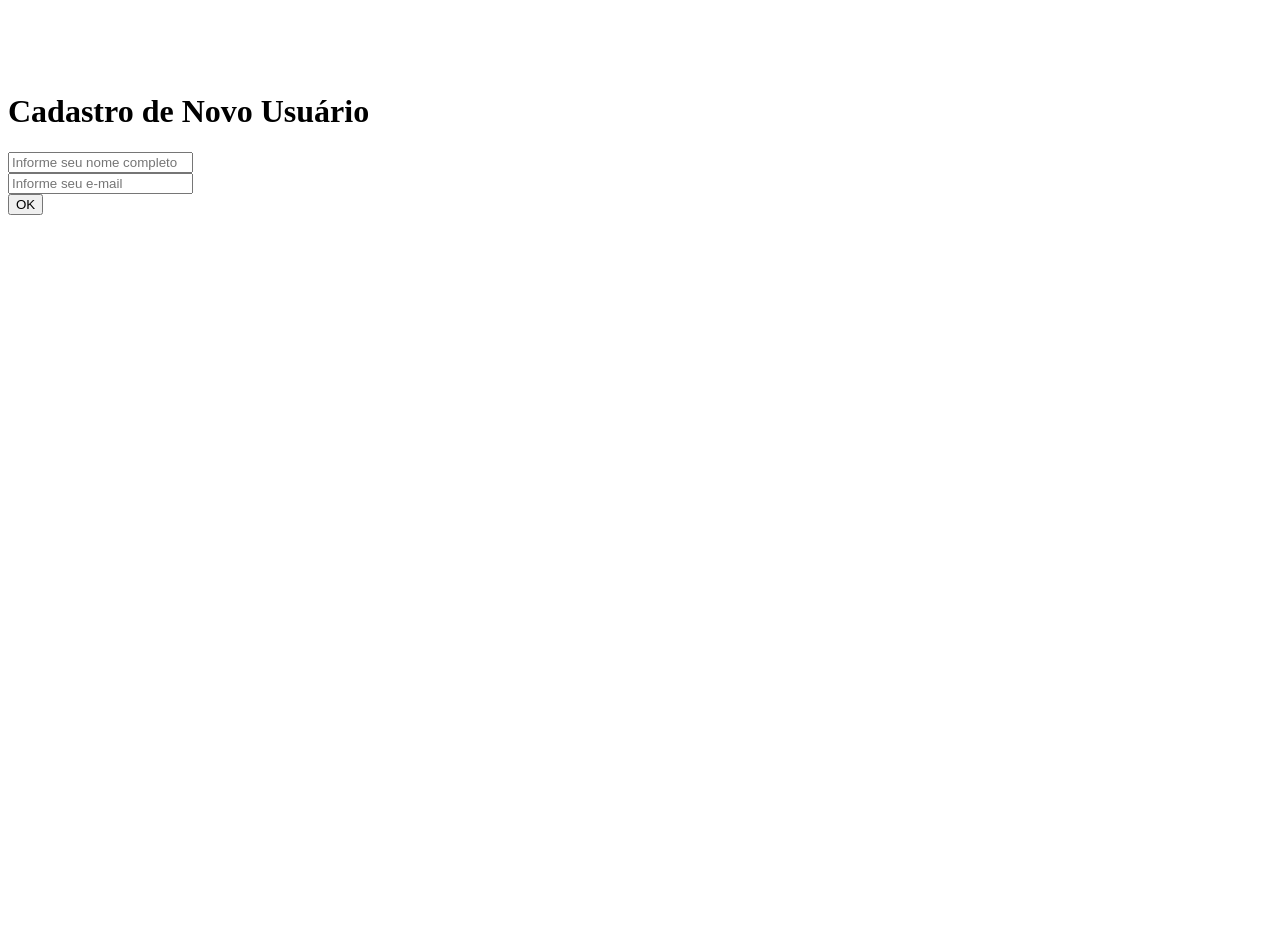
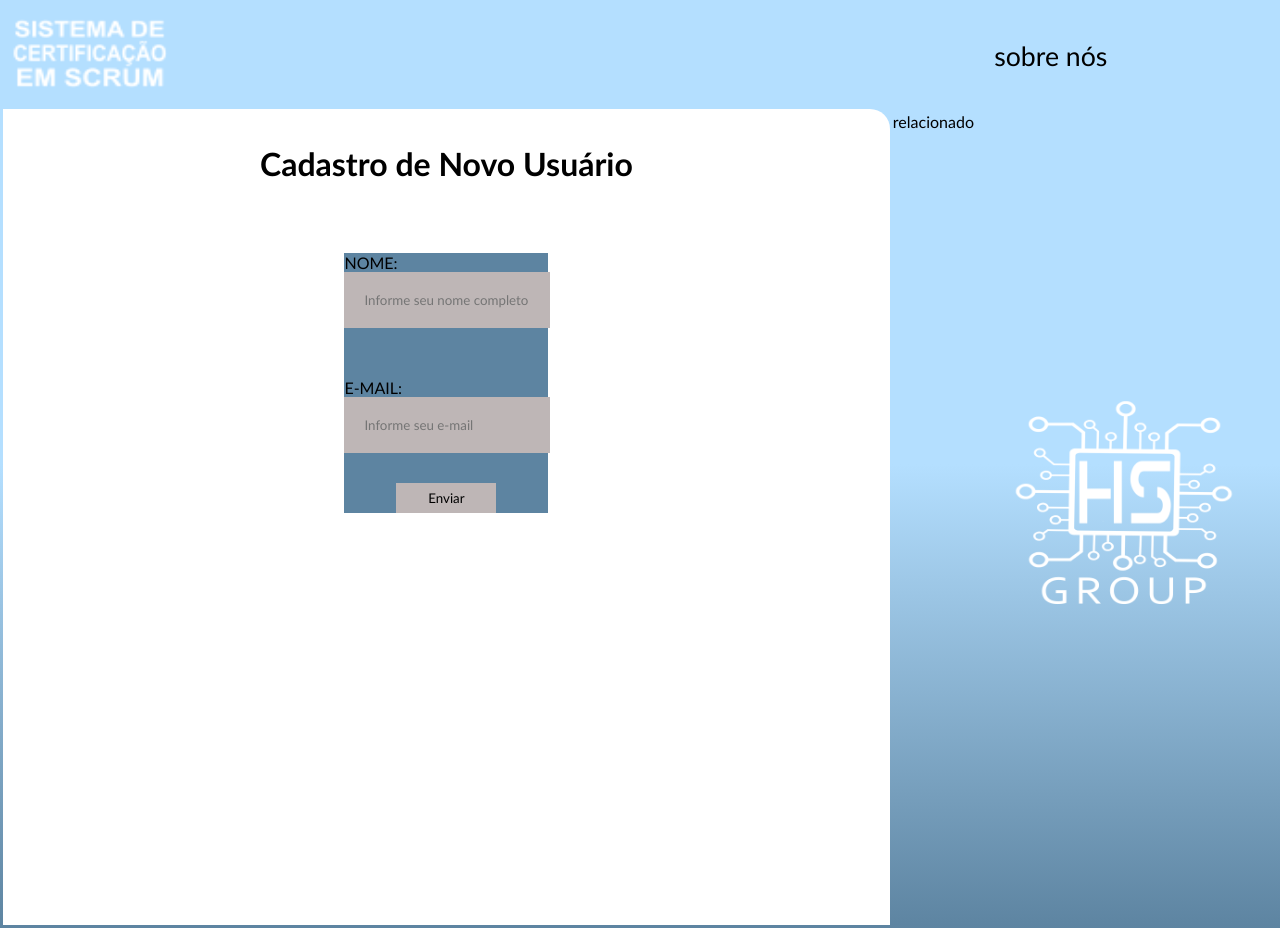
Before and after one commit to frevisto/hardstop, a plain HTML site: page pages/cadastro.html in a window 1280 px wide. Before the commit the page ends 800 px from the top, so only its background shows below. Drawn offline with Linux system fonts and the light colour scheme.

Commit message:
correção bug cor aside; add pagina de cadastro.

```diff
--- a/pages/cadastro.html
+++ b/pages/cadastro.html
@@ -1,34 +1,72 @@
-<!DOCTYPE html>
-<html lang="pt">
-
-<head>
-    <meta charset="UTF-8">
-    <meta name="Página Inicial" content="width=device-width, initial-scale=1.0">
-    <title>Cadastre-se</title>
-    <link rel='stylesheet' href='../propriedades/css/stylesheet_main.css'>
-</head>
-
-<body>
-    <div class="logo_syst">
-        <a href="../index.html" title="Home">
-            <img src=../propriedades/images/logo_syst.png></img>
-        </a>
-    </div>
-
-    <div class="maindiv2">
-        <div class="title">
-            <h1 >Cadastro de Novo Usuário</h1>
-            <div class="cadin">
+<html lang="pt-BR">
+  <head>
+    <link
+      href="../propriedades/css/layout_base.css"
+      rel="stylesheet"
+      type="text/css"
+    />
+    <meta charset="UTF-8" />
+    <meta name="viewport" content="width=device-width, initial-scale=1.0" />
+    <title>Home</title>
+  </head>
+  <body>
+    <header>
+      <button id="openmenu">&#9776;</button>
+      <a href="https://github.com/frevisto/hardstop" id="logo"
+        ><img
+          width="169px"
+          height="100px"
+          src="../propriedades/images/logo_syst.png"
+      /></a>
+      <nav id="menu">
+        <button id="closemenu">X</button>
+        <a href="#"></a>
+        <a href="#"></a>
+        <a href="https://github.com/frevisto/hardstop" target="_blank">sobre nós</a>
+        <a href="#"></a>
+      </nav>
+    </header>
+    <main>
+        <div class="maindiv2">
+            <div class="titulo">
+                <h1 >Cadastro de Novo Usuário</h1>
+            </div>
+            <div class="cdst_inputs">
+                    <div class="laabel">
+                        <label for="user_name" >NOME: </label><br>
                         <input id="user_name" type="text"
                         placeholder="Informe seu nome completo"
-                        ><br>
+                        >
+                    </div>
+                    <div class="laabel">
+                        <label for="user_address">E-MAIL:</label><br>
                         <input id="user_address" type="email"
                             placeholder="Informe seu e-mail">
-                    <br>
-                    <div id="okcad">
-                        <button type="submit">OK</button>
+                    </div>
+                    <div class="buttonal">
+                        <button id="cdst_bot"><a href="../index.html">Enviar</a></button>
                     </div>
             </div>
+
         </div>
-    </div>
-</body>
+    </main>
+    <aside>
+      relacionado
+      <a href="https://github.com/frevisto/hardstop" target="_blank" id="hslogo"
+        ><img
+          id="logohardstop"
+          width="250px"
+          height="250px"
+          src="../propriedades/images/LOGO-HS-GROUP.png"
+      /></a>
+    </aside>
+    <script type="text/javascript">
+      openmenu.addEventListener("click", () => {
+        menu.style.display = "flex";
+      });
+      closemenu.addEventListener("click", () => {
+        menu.removeAttribute("style");
+      });
+    </script>
+  </body>
+</html>
--- a/propriedades/css/layout_base.css
+++ b/propriedades/css/layout_base.css
@@ -56,9 +56,49 @@ main{
     background: white;
     border-radius: 0 20px 0 0;
 }
+
+.cdst_inputs{
+  flex: 1 1 300;
+  width: 23%;
+  background-color: #5D84A1;
+  margin-left: auto;
+  margin-right: auto;
+}
+.laabel{
+    flex: 1 1 300;
+    margin-top: 50px;
+}
+.laabel>input{
+    text-align: left;
+}
+.buttonal{
+    margin: auto;
+    width: 100%;
+    margin-top: 30px;
+    margin-right: auto;
+    margin-left: auto;
+    text-align: center;
+}
+#cdst_bot{
+    background-color: rgb(190, 182, 182);
+    height: 30px;
+    border: none;
+    width: 100px;
+}
+#user_name{
+    padding: 20px;
+    border: none;
+    background-color: rgb(190, 182, 182);
+}
+#user_address{
+    padding: 20px;
+    border: none;
+    background-color: rgb(190, 182, 182);
+}
+
 aside{
     flex: 1 1 100px;
-    background: linear-gradient(#B4DFFF,#5D84A1);
+    background: transparent;
 
 }
 aside a{
@@ -116,6 +156,12 @@ aside a{
         height: 100%;
         width:10%;
     }
+    .cdst_inputs{
+        flex: auto;
+    }
+    .buttonal{
+        flex: auto;
+    }
 }
 @media only screen and (max-width: 717px){
     #openmenu, #closemenu{
@@ -141,9 +187,9 @@ aside a{
         display:none;
         margin: 0;
     }
-nav>a{
-    background-color:rgba(255,255,255,0) ;
-}
+    nav>a{
+        background-color:rgba(255,255,255,0) ;
+    }
     main{
         border-radius: 20px;
     }
@@ -155,6 +201,19 @@ nav>a{
         object-fit: cover;
         height: 55%;
         width:30%;
+    }
+    .laabel{
+        text-align: center;
+    }
+    #user_name{
+        flex: auto;
+        width: 100%;
+    }
+    #user_address{
+        width: 100%;
+    }
+    #cdst_bot{
+        width: 55%;
     }
 }
 #login_field {
```
